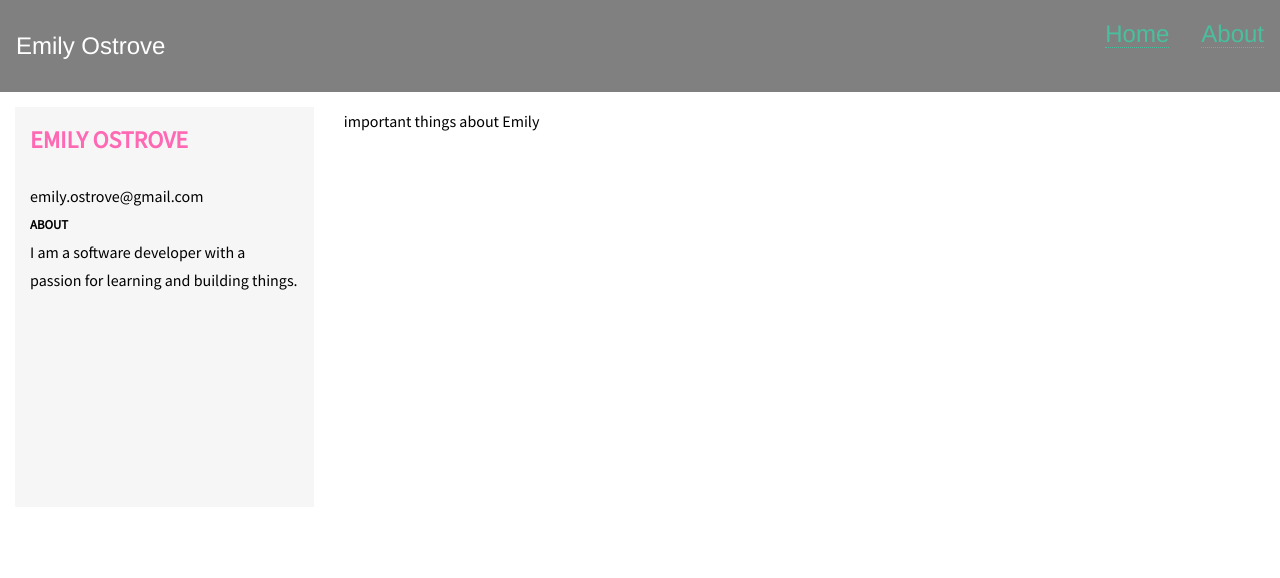
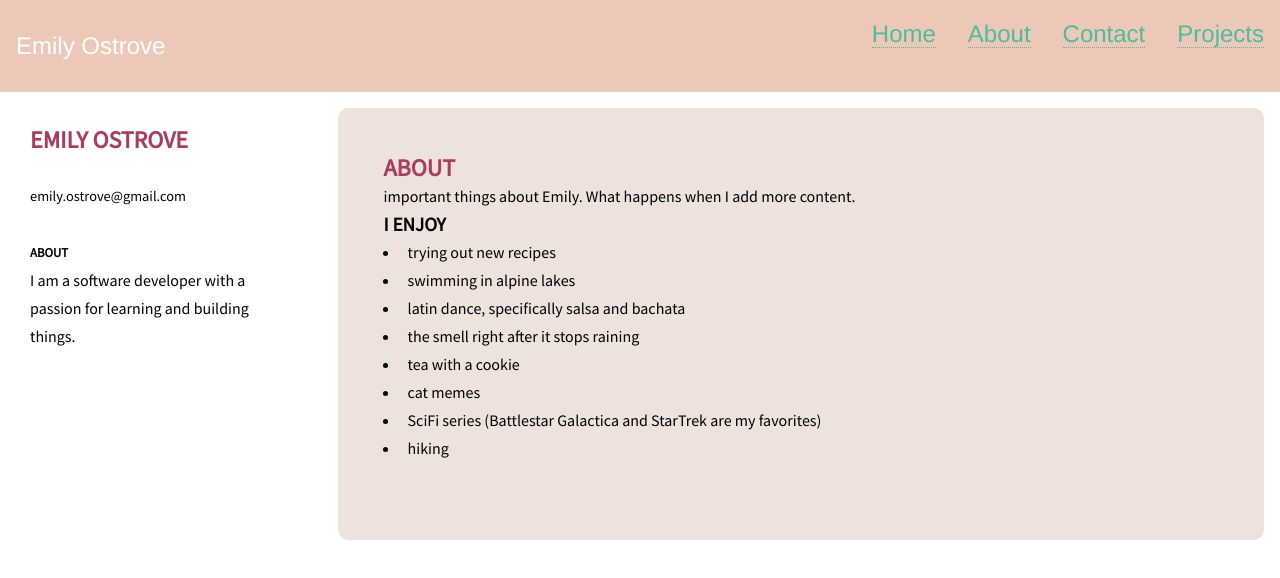
Before and after one commit to eostrove/eostrove.github.io, a React (Create React App) app in the folder portfolio-app/: page /about in a window 1280 px wide. Shown: the top 578 px of the page. Built offline with nearby package versions, Linux system fonts and the light colour scheme.

Commit message:
about, contact, projects pages exist

```diff
--- a/portfolio-app/src/About.js
+++ b/portfolio-app/src/About.js
@@ -1,9 +1,29 @@
 import React from "react";
+import './css/about.css';
 
 function About() {
     return (
         <div className="wrapper">
-            important things about Emily
+            <div className="main">
+                <div className="about-title">
+                    About
+                </div>
+                <div className="about-content">
+                    important things about Emily. What happens when I add more content.
+                </div>
+                <div className="about-subcontent">I enjoy
+                </div>
+                <ul className="about-content">
+                    <li>trying out new recipes</li>
+                    <li>swimming in alpine lakes</li>
+                    <li>latin dance, specifically salsa and bachata</li>
+                    <li>the smell right after it stops raining</li>
+                    <li>tea with a cookie</li>
+                    <li>cat memes</li>
+                    <li>SciFi series (Battlestar Galactica and StarTrek are my favorites)</li>
+                    <li>hiking</li>
+                </ul>
+            </div>
         </div>
     )
 };
--- a/portfolio-app/src/App.js
+++ b/portfolio-app/src/App.js
@@ -3,11 +3,12 @@ import './css/main.css';
 
 import {BrowserRouter, Routes, Route} from 'react-router-dom'
 
-import Format from './FormatTest';
 import Nav from './Nav';
 import About from './About';
 import Home from './Home';
 import Sidebar from './Sidebar';
+import Contact from './Contact';
+import Projects from './Projects';
 
 function App() {
   return (
@@ -19,8 +20,9 @@ function App() {
               <Routes>
                 <Route path="/" element={<Home />} />
                 <Route path="about" element={<About />} />
+                <Route path="contact" element={<Contact />} />
+                <Route path="projects" element={<Projects />} />
               </Routes>
-              {/* <Format /> */}
             </div>
         </div>
     </BrowserRouter>
--- /dev/null
+++ b/portfolio-app/src/Contact.js
@@ -0,0 +1,9 @@
+import React from "react";
+
+function Contact() {
+    return (
+        <div>I'd be delighted if you reached out</div>
+    )
+};
+
+export default Contact;
--- a/portfolio-app/src/FormatTest.js
+++ /dev/null
@@ -1,25 +0,0 @@
-import './css/App.css';
-//import './css/main.css';
-
-function Format() {
-  return (
-    <div className="body">
-      <header className="header">
-        header
-      </header>
-      <header className="header p">
-        header p
-      </header>
-      <header className="header h2 + p">
-        header h2 + p
-      </header>
-      <header className="header.major h2">
-        header major
-      </header>
-      <a>this is the A tag</a>
-      <textarea>input goes here </textarea>
-    </div>
-  );
-}
-
-export default Format;
--- a/portfolio-app/src/Nav.js
+++ b/portfolio-app/src/Nav.js
@@ -10,6 +10,12 @@ function Nav() {
             <h2 className="navbar_item">
                 <NavLink className="nav-link" aria-current="page" to="about">About</NavLink>
             </h2>
+            <h2 className="navbar_item">
+                <NavLink className="nav-link" aria-current="page" to="contact">Contact</NavLink>
+            </h2>
+            <h2 className="navbar_item">
+                <NavLink className="nav-link" aria-current="page" to="projects">Projects</NavLink>
+            </h2>
     </header>
   )
 };
--- /dev/null
+++ b/portfolio-app/src/Projects.js
@@ -0,0 +1,9 @@
+import React from "react";
+
+function Projects () {
+    return (
+        <div>I am very proud of my projects</div>
+    )
+};
+
+export default Projects;
--- a/portfolio-app/src/Sidebar.js
+++ b/portfolio-app/src/Sidebar.js
@@ -7,7 +7,8 @@ function Sidebar() {
         <section className="sidebar">
             <section className="intro">
                 <h1>Emily Ostrove</h1>
-                <div>emily.ostrove@gmail.com</div>
+                <div className="email">emily.ostrove@gmail.com</div>
+                <br></br>
             </section>
             <section className="blurb">
                 <div className="blurb-h2">
--- a/portfolio-app/src/css/App.css
+++ b/portfolio-app/src/css/App.css
@@ -9,11 +9,13 @@ body {
 }
 
 .main {
-  width: 60%;
-  height: 200vh;
-  min-height: 1000px;
+  width: 80%;
   display: flex;
   flex-direction: column;
+  background-color: #EEE2DC;
+  margin: 1em;
+  border: #BAB2B5;
+  border-radius: 10px;
 }
 
 
@@ -25,18 +27,11 @@ body {
   position: -webkit-sticky;
   position: sticky;
   top: 5%;
-  background-color: rgba(224, 224, 224, 0.3);
+  /* background-color: rgba(182, 78, 161, 0.3); */
   padding: 50px;
   margin: 15px;
 }
 
-.main {
-  width: 80%;
-  height: 200vh;
-  min-height: 1000px;
-  display: flex;
-  flex-direction: column;
-}
 
 .main,
 .sidebar {
@@ -112,7 +107,7 @@ code, pre {
   display: flex;
   align-items: center;
 
-  background: grey;
+  background: #EDC7B7;
   color: white;
   font-family: Helvetica;
   font-weight: 300;
@@ -134,7 +129,7 @@ h1 {
   font-size: 1.5em;
   font-weight: 800;
   text-transform: uppercase;
-  color: hotpink;
+  color: #AC3B61;
 }
 
 p {
--- /dev/null
+++ b/portfolio-app/src/css/about.css
@@ -0,0 +1,16 @@
+.about-title {
+    font-size: 1.5em;
+    font-weight: 800;
+    text-transform: uppercase;
+    color: #AC3B61;
+}
+
+.about-subcontent {
+    font-size: 1.2em;
+    font-weight: 800;
+    text-transform: uppercase;
+}
+
+.about-content {
+    font-size:1em;
+}
--- a/portfolio-app/src/css/intro.css
+++ b/portfolio-app/src/css/intro.css
@@ -25,8 +25,12 @@ h1 {
     font-size: 1.5em;
     font-weight: 1000;
     text-transform: uppercase;
-    color: hotpink;
+    color: #AC3B61;
   }
+
+.email {
+    font-size: 0.9em;
+}
 
 .blurb {
     font-size: 1em;
```
Also changed, not shown: portfolio-app/src/setupTests.js (deleted, +0 -5 lines).
